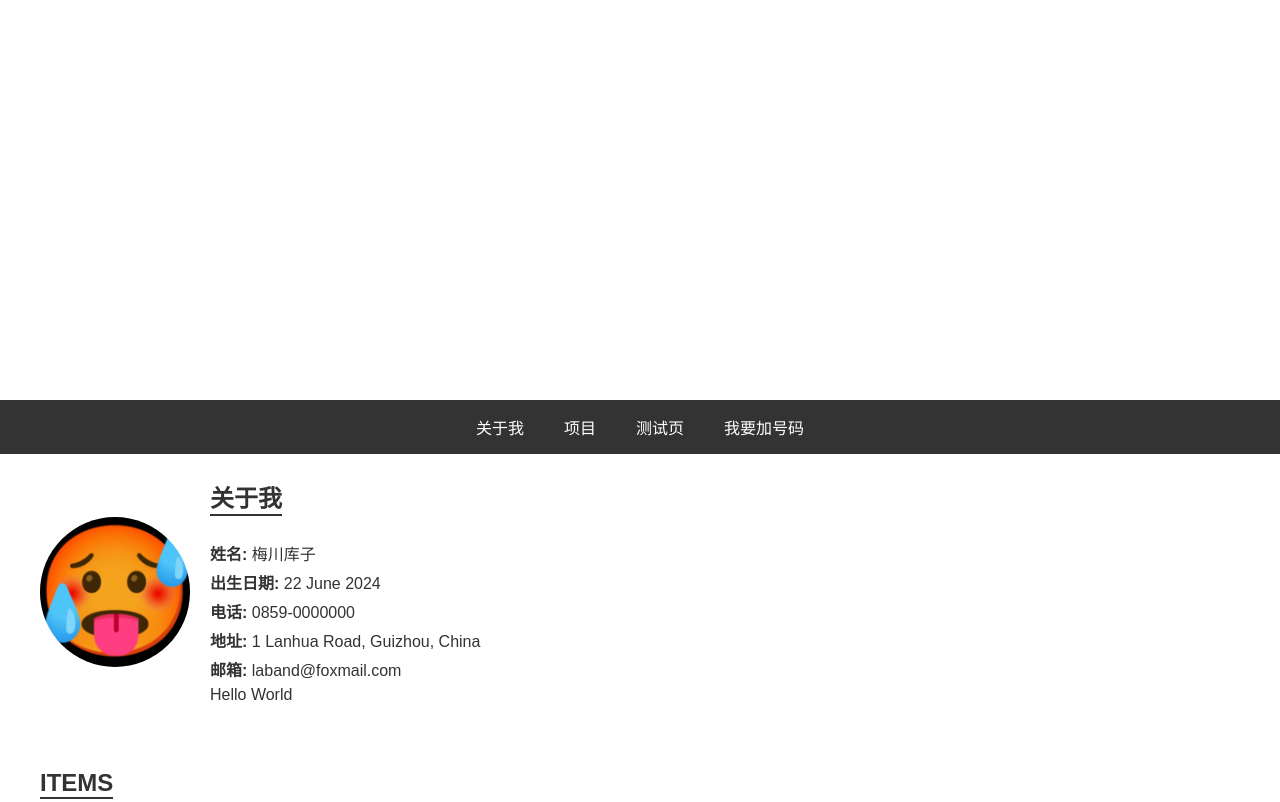
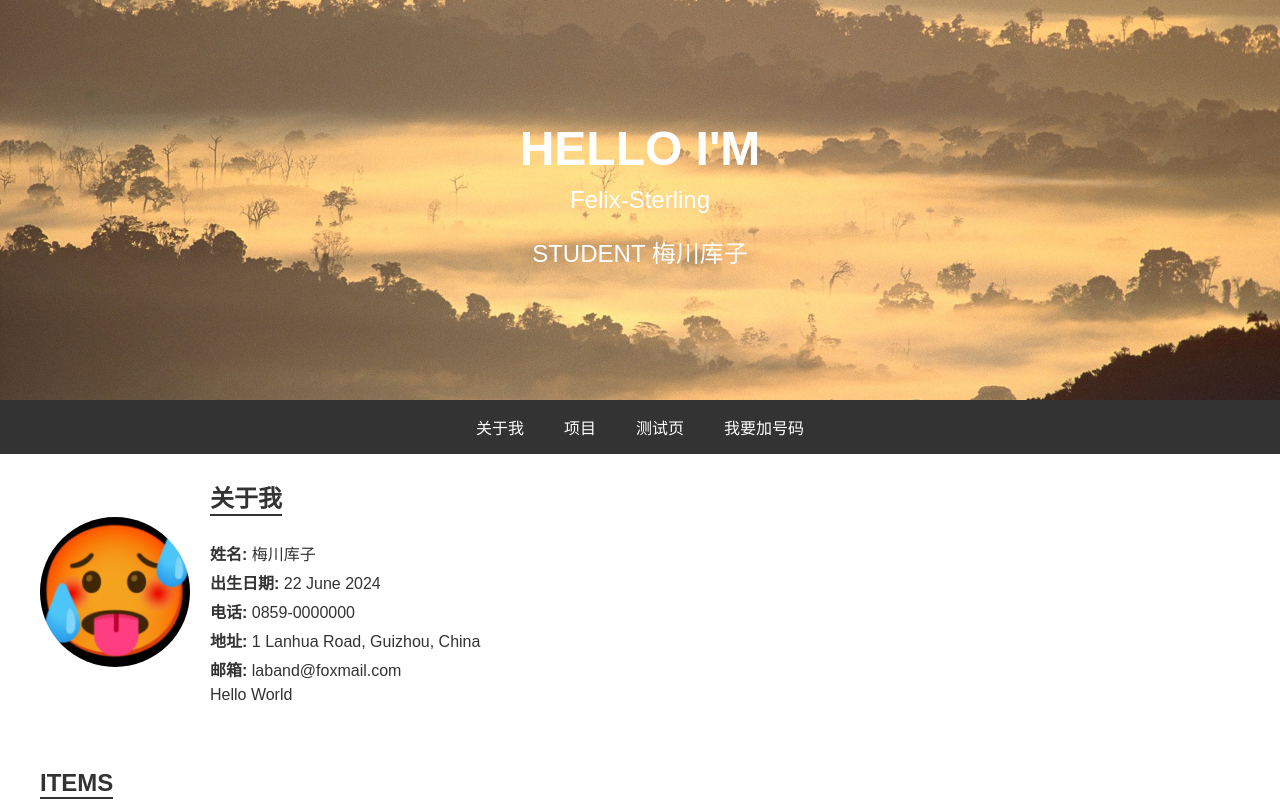
Before and after one commit to Felix-Sterling/tools, a plain HTML site: page index.html in a window 1280 px wide. Shown: the top 802 px of the page. Drawn offline with Linux system fonts and the light colour scheme.

Commit message:
Update index.html

```diff
--- a/index.html
+++ b/index.html
@@ -13,7 +13,7 @@
             scroll-behavior: smooth; /* 平滑滚动效果 */
         }
         header {
-            background: url('index\header-background.jpg') no-repeat center center/cover; /* 本地背景图片 */
+            background: url('index/header-background.jpg') no-repeat center center/cover; /* 本地背景图片 */
             height: 400px;
             color: white;
             text-align: center;
```
